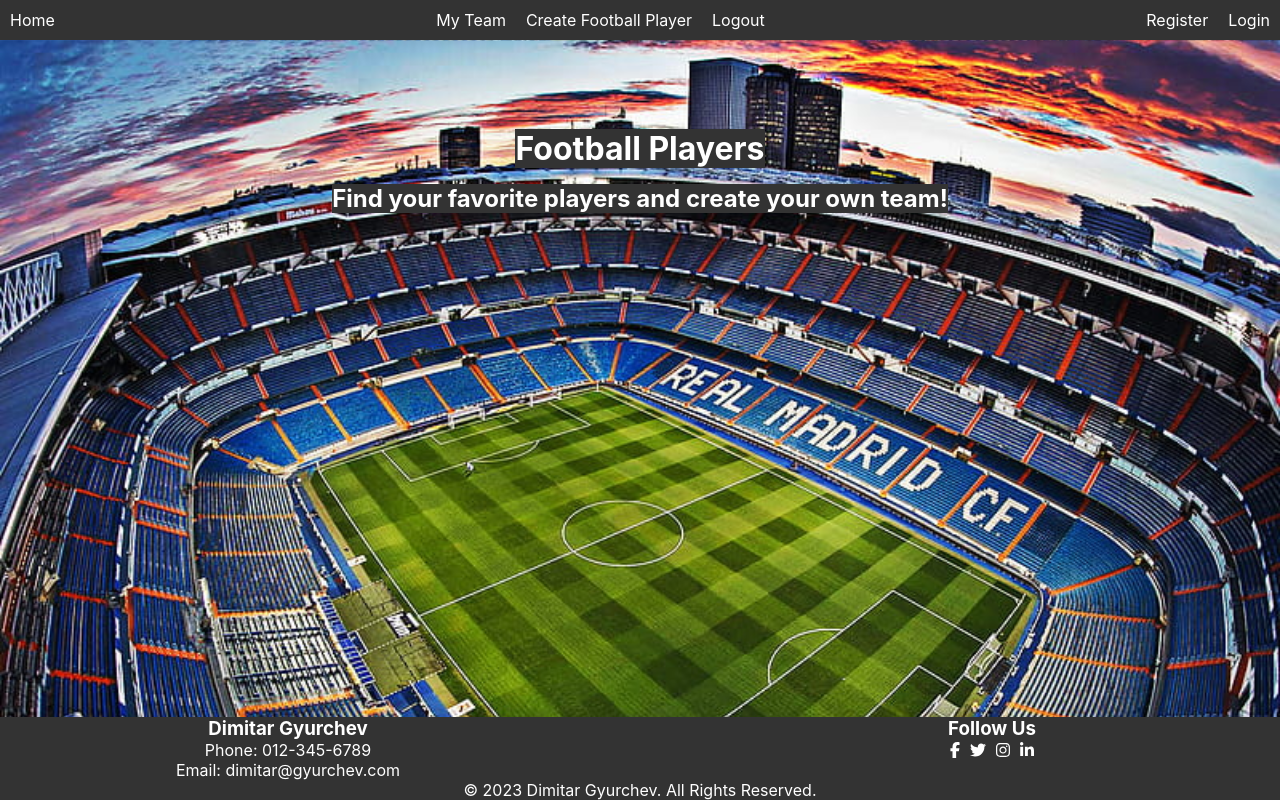
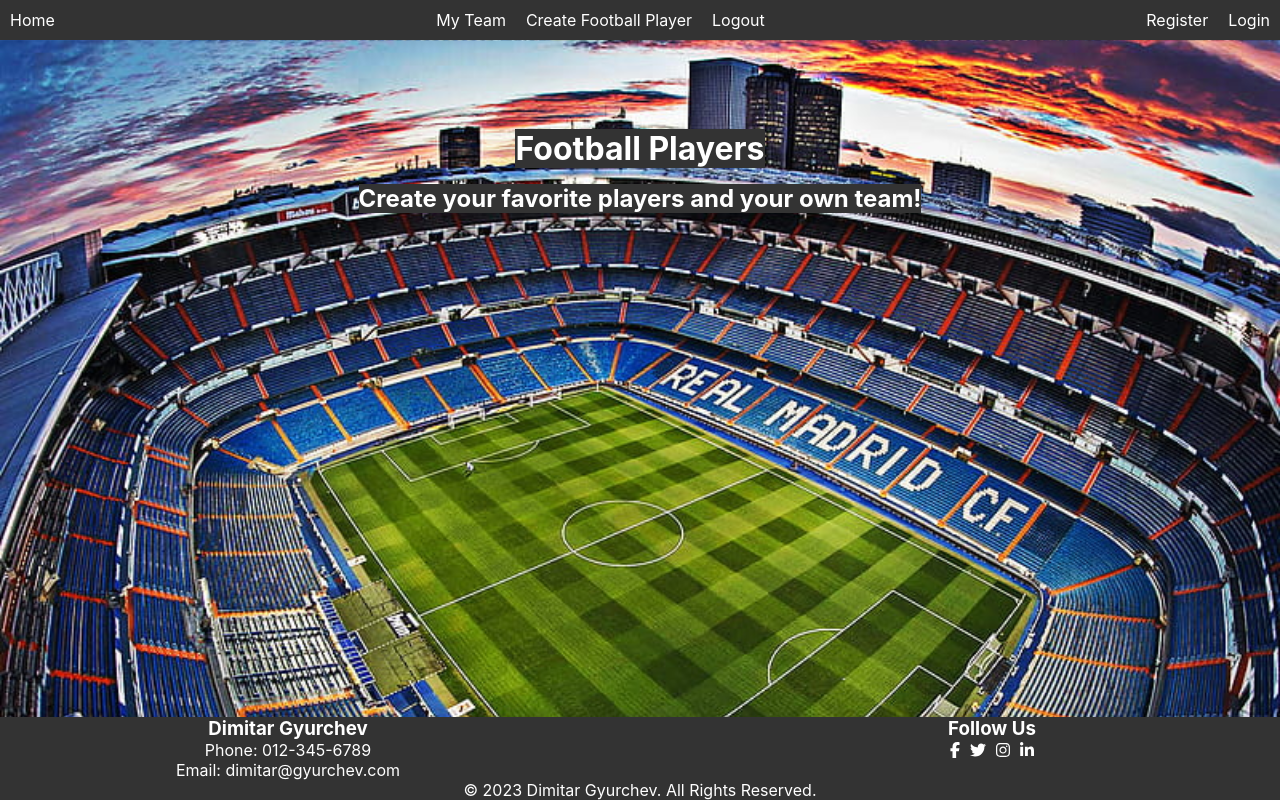
Before and after one commit to DimitarGyurchev/football-players, a React (Create React App) app: page / in a window 1280 px wide. Built offline with nearby package versions, Linux system fonts and the light colour scheme.

Commit message:
Home component modified

```diff
--- a/src/components/Home/Home.js
+++ b/src/components/Home/Home.js
@@ -5,7 +5,7 @@ export const Home = () => {
     return (
         <div className={styles.containerHome}>
             <h1 className={styles.title}>Football Players</h1>
-            <h2 className={styles.subtitle}>Find your favorite players and create your own team!</h2>
+            <h2 className={styles.subtitle}>Create your favorite players and your own team!</h2>
         </div>
     );
 }
```
